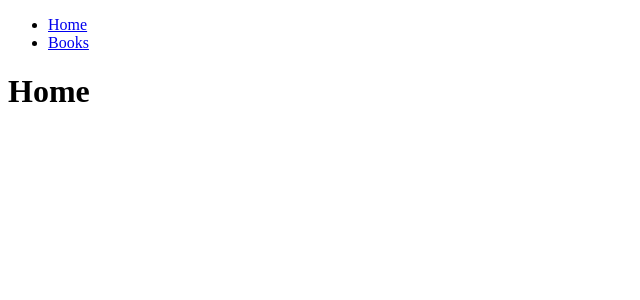
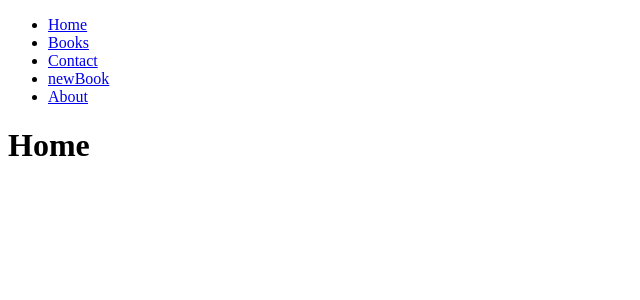
Before and after one commit to SouchenOu/react-router, a React (Create React App) app: page / in a window 1280 px wide. Shown: the top 300 px of the page, without its empty margins (0-640 px from the left). Built offline with nearby package versions, Linux system fonts and the light colour scheme.

Commit message:
add new element to the navbar

```diff
--- a/src/App.js
+++ b/src/App.js
@@ -13,6 +13,15 @@
       </li>
       <li>
         <Link to="/books">Books</Link>
+      </li>
+      <li>
+        <Link to="/contact">Contact</Link>
+      </li>
+      <li>
+        <Link to="/newBook">newBook</Link>
+      </li>
+      <li>
+        <Link to="/About">About</Link>
       </li>
     </ul>
     </nav>
@@ -35,4 +44,10 @@
 // so how we can use react router
 //1: you need first to import your router into your index.js page
 //2:you need to define all your routes inside of this routes component
-//3:and you need to use different link tags to move around your application to all of these diferent routes
+//3:and you need to use different link tags to move around your application to all of these diferent routes\
+
+
+/******there is different type of browser you can use the browser router is not only the router that is available there is another router called Hashrouter */
+
+// Hashrouter is very similar to the browser-router in that it works inside your browser but instead of storing the url as a normal url it stores inside a hashtag portion of our url
+//and there is also (unstable_historyRouter) and the way this history router works is allows you to actually take control completely of the history element in react router so the history element just determines how your entire browser renders out the history of all the pages you have been on so
```
